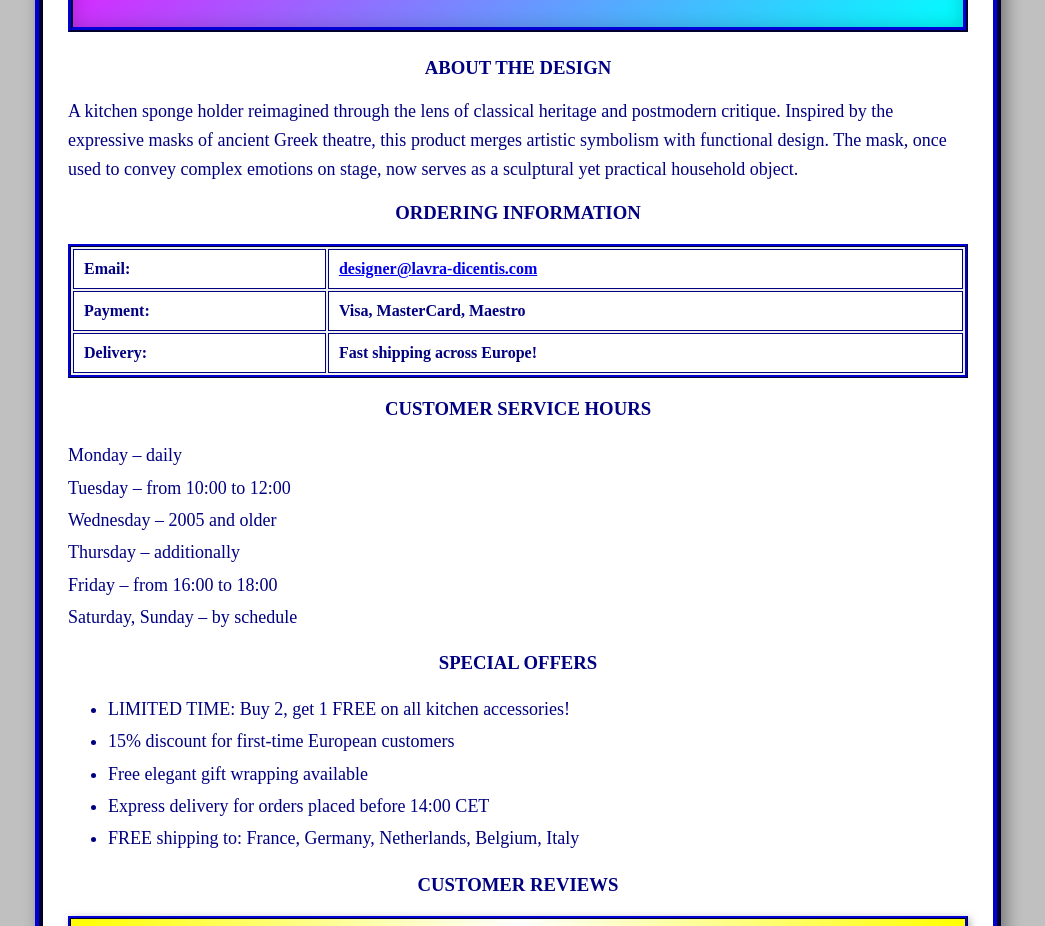
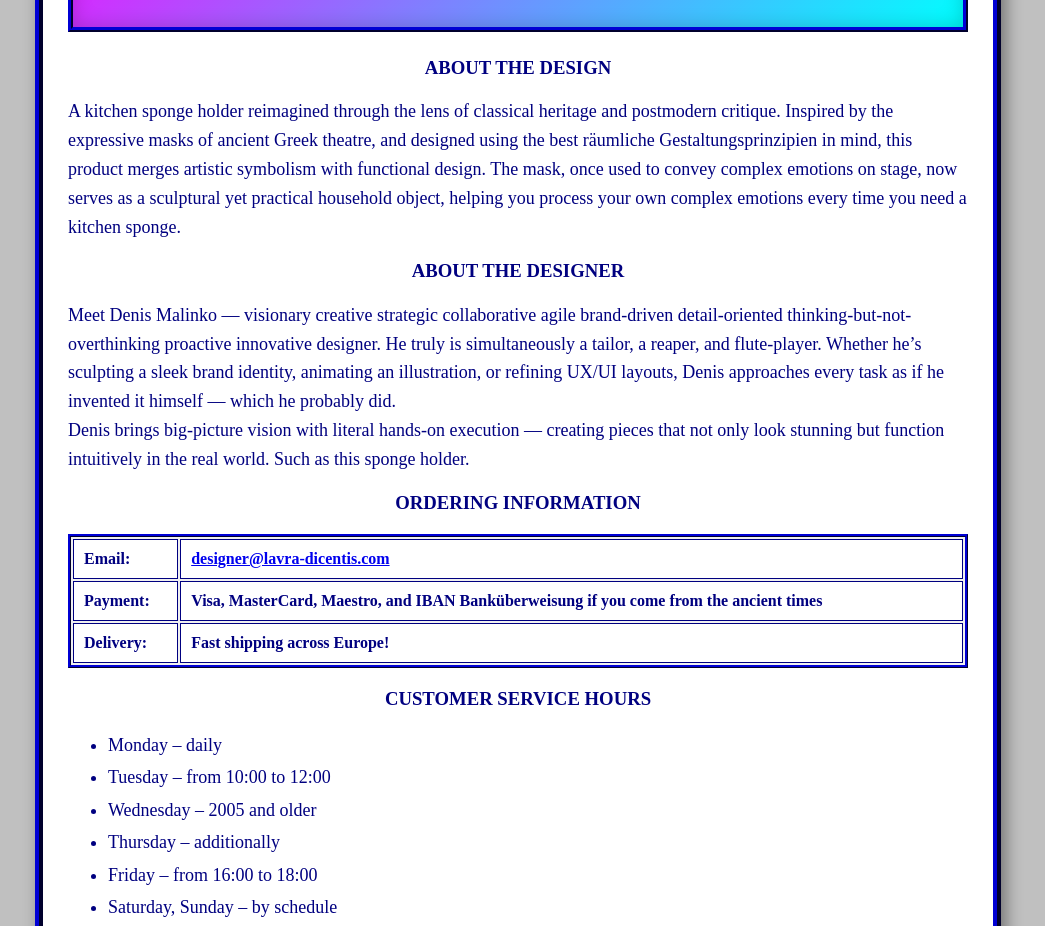
Before and after one commit to PognaliAgency/lavra-dicentis.com, a plain HTML site: page index.html in a window 1280 px wide. Shown: the part 1676-2602 px from the top of the page, without its empty margins (122-1167 px from the left). Drawn offline with Linux system fonts and the light colour scheme.

Commit message:
Final_final

```diff
--- a/index.html
+++ b/index.html
@@ -319,7 +319,8 @@
 <div class="navbar">
   <a href="#home">HOME</a>
   <a href="#catalog">CATALOG</a>
-  <a href="#about">ABOUT</a>
+  <a href="#about-design">ABOUT DESIGN</a>
+  <a href="#about-designer">ABOUT DESIGNER</a>
   <a href="#contact">CONTACT</a>
   <a href="#cart">CART</a>
 </div>
@@ -377,14 +378,21 @@
     </section>
   </section>
 
-  <section id="about">
+  <section id="about-design">
     <h3 style="color: #000080; text-align: center;">ABOUT THE DESIGN</h3>
     <p style="font-size: 18px; color: #000080; line-height: 1.6;">
       A kitchen sponge holder reimagined through the lens of classical heritage and postmodern critique. Inspired by the
-      expressive masks of ancient Greek theatre, this product merges artistic symbolism with functional design. The
-      mask, once used to convey complex emotions on stage, now serves as a sculptural yet practical household object.
+      expressive masks of ancient Greek theatre, and designed using the best räumliche Gestaltungsprinzipien in mind, this product merges artistic symbolism with functional design. The
+      mask, once used to convey complex emotions on stage, now serves as a sculptural yet practical household object, helping you process your own complex emotions every time you need a kitchen sponge.
     </p>
   </section>
+
+  <section id="about-designer">
+  <h3 style="color: #000080; text-align: center;">ABOUT THE DESIGNER</h3>
+  <p style="font-size: 18px; color: #000080; line-height: 1.6;">
+    Meet Denis Malinko — visionary creative strategic collaborative agile brand-driven detail-oriented thinking-but-not-overthinking proactive innovative designer. He truly is simultaneously a tailor, a reaper, and flute‑player. Whether he’s sculpting a sleek brand identity, animating an illustration, or refining UX/UI layouts, Denis approaches every task as if he invented it himself — which he probably did.<br>Denis brings big‑picture vision with literal hands‑on execution — creating pieces that not only look stunning but function intuitively in the real world. Such as this sponge holder.
+  </p>
+</section>
 
   <section id="contact">
     <h3 style="color: #000080; text-align: center;">ORDERING INFORMATION</h3>
@@ -395,7 +403,7 @@
       </tr>
       <tr>
         <td>Payment:</td>
-        <td>Visa, MasterCard, Maestro</td>
+        <td>Visa, MasterCard, Maestro, and IBAN Banküberweisung if you come from the ancient times</td>
       </tr>
       <tr>
         <td>Delivery:</td>
@@ -404,7 +412,7 @@
     </table>
 
     <h3 style="color: #000080; text-align: center;">CUSTOMER SERVICE HOURS</h3>
-    <ul style="font-size: 18px; color: #000080; line-height: 1.8; list-style: none; padding-left: 0;">
+    <ul style="font-size: 18px; color: #000080; line-height: 1.8;">
       <li>Monday – daily</li>
       <li>Tuesday – from 10:00 to 12:00</li>
       <li>Wednesday – 2005 and older</li>
@@ -419,7 +427,7 @@
     <li><span class="blink">LIMITED TIME:</span> Buy 2, get 1 FREE on all kitchen accessories!</li>
     <li>15% discount for first-time European customers</li>
     <li>Free elegant gift wrapping available</li>
-    <li>Express delivery for orders placed before 14:00 CET</li>
+    <li>Express delivery for orders placed customer service hours</li>
     <li>FREE shipping to: France, Germany, Netherlands, Belgium, Italy</li>
   </ul>
 
```
